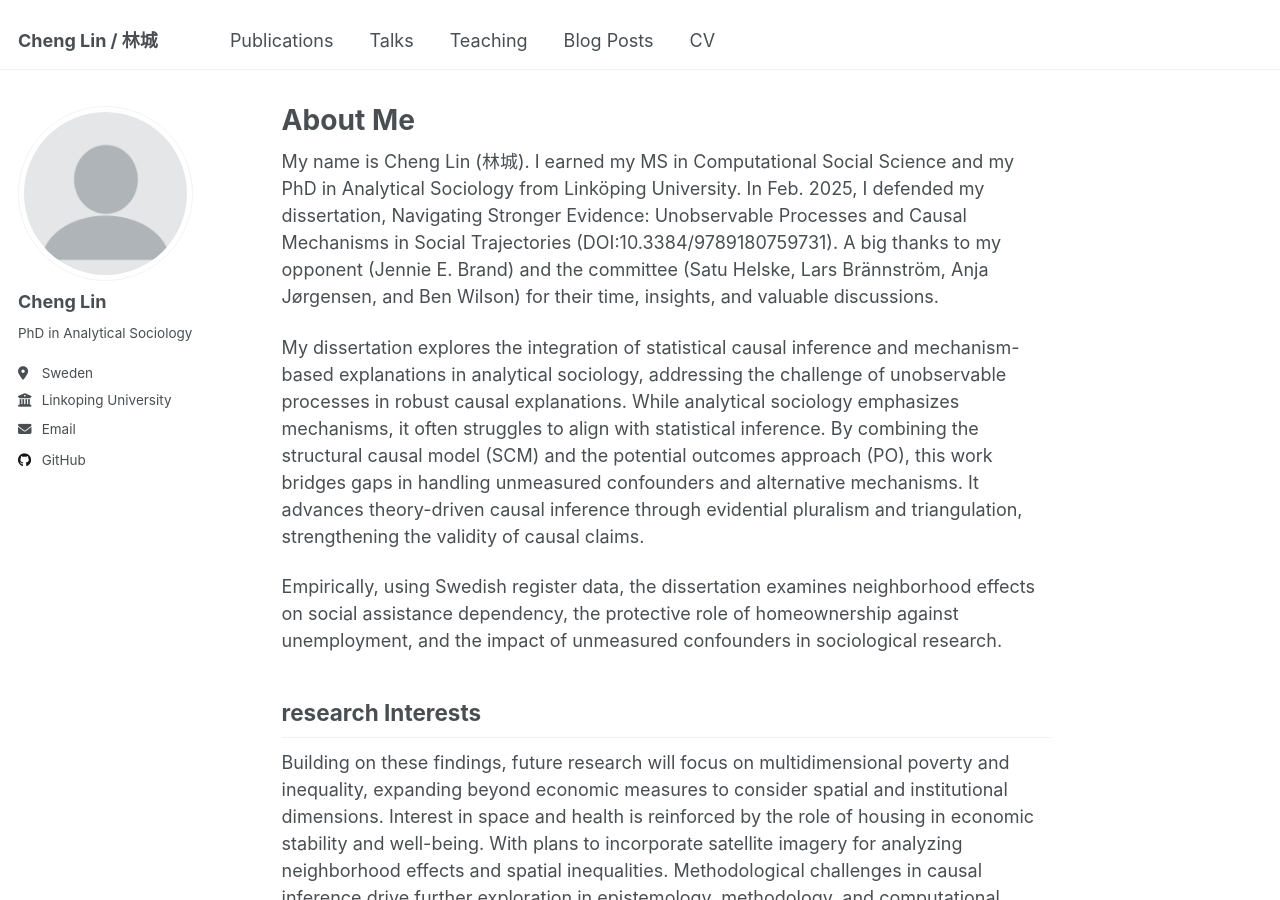
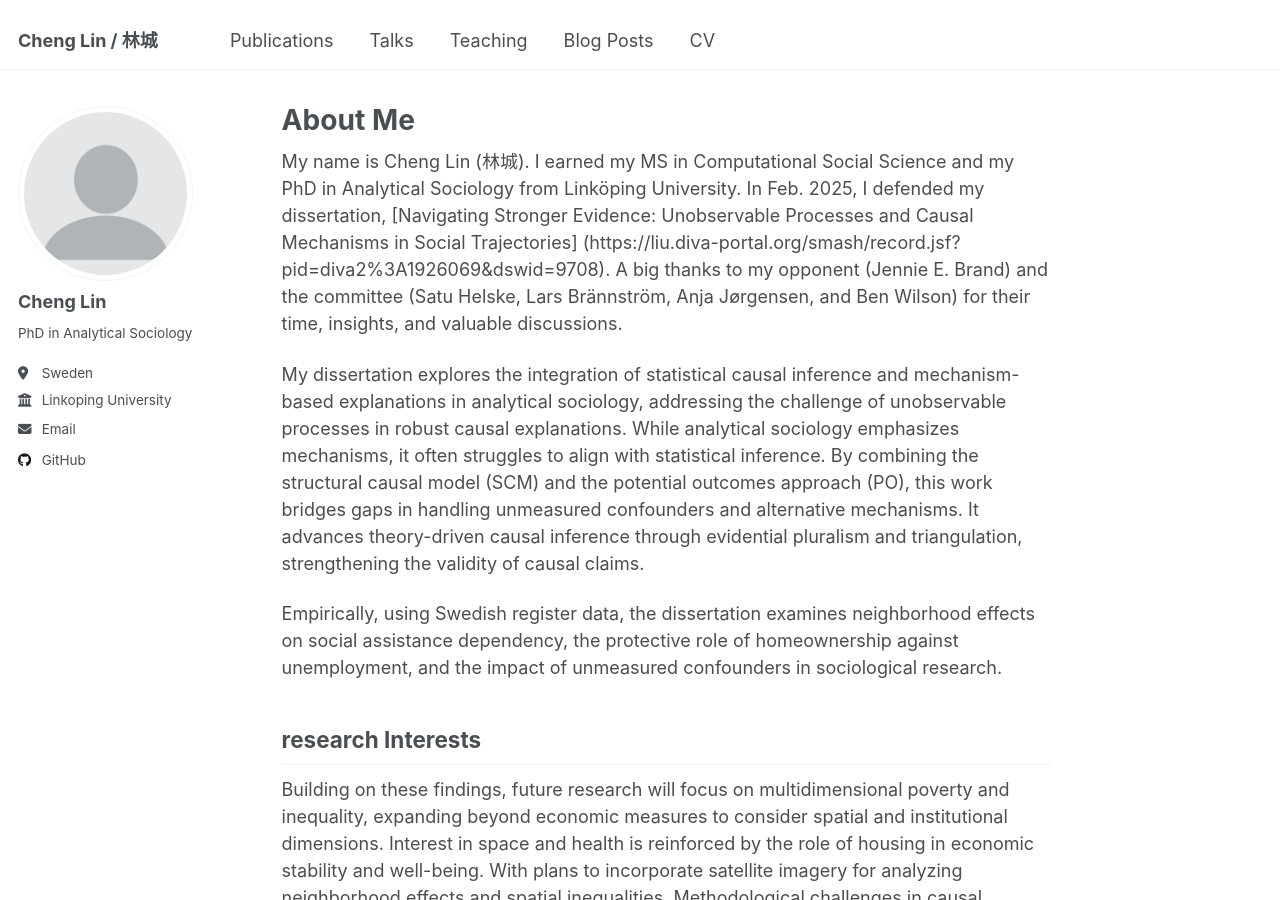
Before and after one commit to cheli79/cheli79.github.io, a Jekyll site: the page built from _pages/about.md, in a window 1280 px wide and 900 px high. Built offline with Jekyll 4.4.1, drawn with Linux system fonts in a browser that asks for light colours.

Commit message:
Update about.md

```diff
--- a/_pages/about.md
+++ b/_pages/about.md
@@ -6,7 +6,7 @@ redirect_from:
   - /about/
   - /about.html
 ---
-My name is Cheng Lin (林城). I earned my MS in Computational Social Science and my PhD in Analytical Sociology from Linköping University. In Feb. 2025, I defended my dissertation, Navigating Stronger Evidence: Unobservable Processes and Causal Mechanisms in Social Trajectories (DOI:10.3384/9789180759731). A big thanks to my opponent (Jennie E. Brand) and the committee (Satu Helske, Lars Brännström, Anja Jørgensen, and Ben Wilson) for their time, insights, and valuable discussions.
+My name is Cheng Lin (林城). I earned my MS in Computational Social Science and my PhD in Analytical Sociology from Linköping University. In Feb. 2025, I defended my dissertation, [Navigating Stronger Evidence: Unobservable Processes and Causal Mechanisms in Social Trajectories] (https://liu.diva-portal.org/smash/record.jsf?pid=diva2%3A1926069&dswid=9708). A big thanks to my opponent (Jennie E. Brand) and the committee (Satu Helske, Lars Brännström, Anja Jørgensen, and Ben Wilson) for their time, insights, and valuable discussions.
 
 My dissertation explores the integration of statistical causal inference and mechanism-based explanations in analytical sociology, addressing the challenge of unobservable processes in robust causal explanations. While analytical sociology emphasizes mechanisms, it often struggles to align with statistical inference. By combining the structural causal model (SCM) and the potential outcomes approach (PO), this work bridges gaps in handling unmeasured confounders and alternative mechanisms. It advances theory-driven causal inference through evidential pluralism and triangulation, strengthening the validity of causal claims.
 
```
